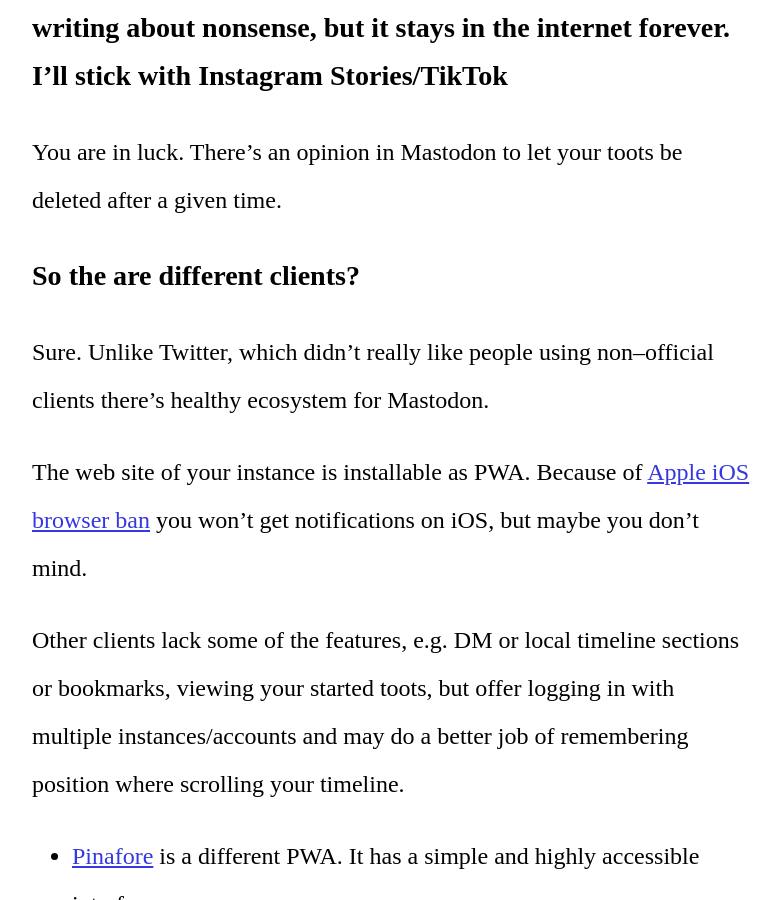
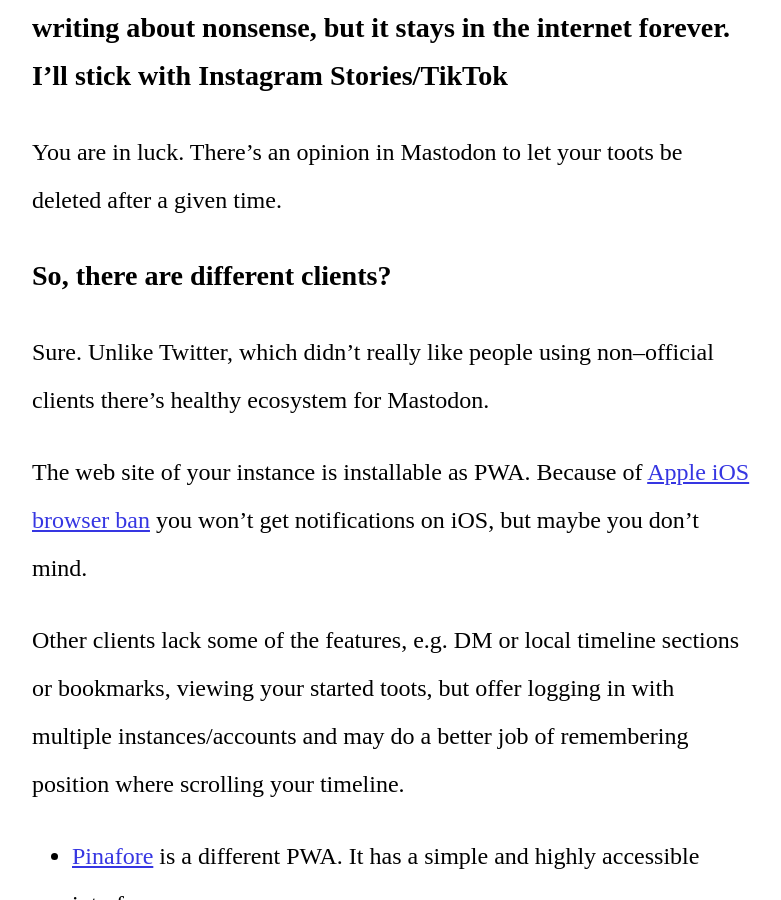
Before and after one commit to marek-saji/noplacelikecode, a Jekyll site: the page built from _posts/2022-12-06-mastodon-misconceptions.md, in a window 1280 px wide and 900 px high, scrolled down 2672 px. Shown: the whole window, without its empty margins (248-1029 px from the left). Built offline with Jekyll 4.4.1, drawn with Linux system fonts in a browser that asks for light colours; some web fonts are replaced; our own code applies the rules of GitHub Pages for plain Markdown files.

Commit message:
fixup! "Mastodon misconceptions"

```diff
--- a/_posts/2022-12-06-mastodon-misconceptions.md
+++ b/_posts/2022-12-06-mastodon-misconceptions.md
@@ -67,7 +67,7 @@
 You are in luck. There's an opinion in Mastodon to let your toots be
 deleted after a given time.
 
-### <span id="user-content-clients">So the are different clients?</span>
+### <span id="user-content-clients">So, there are different clients?</span>
 
 Sure. Unlike Twitter, which didn't really like people using non–official
 clients there's healthy ecosystem for Mastodon.
```
